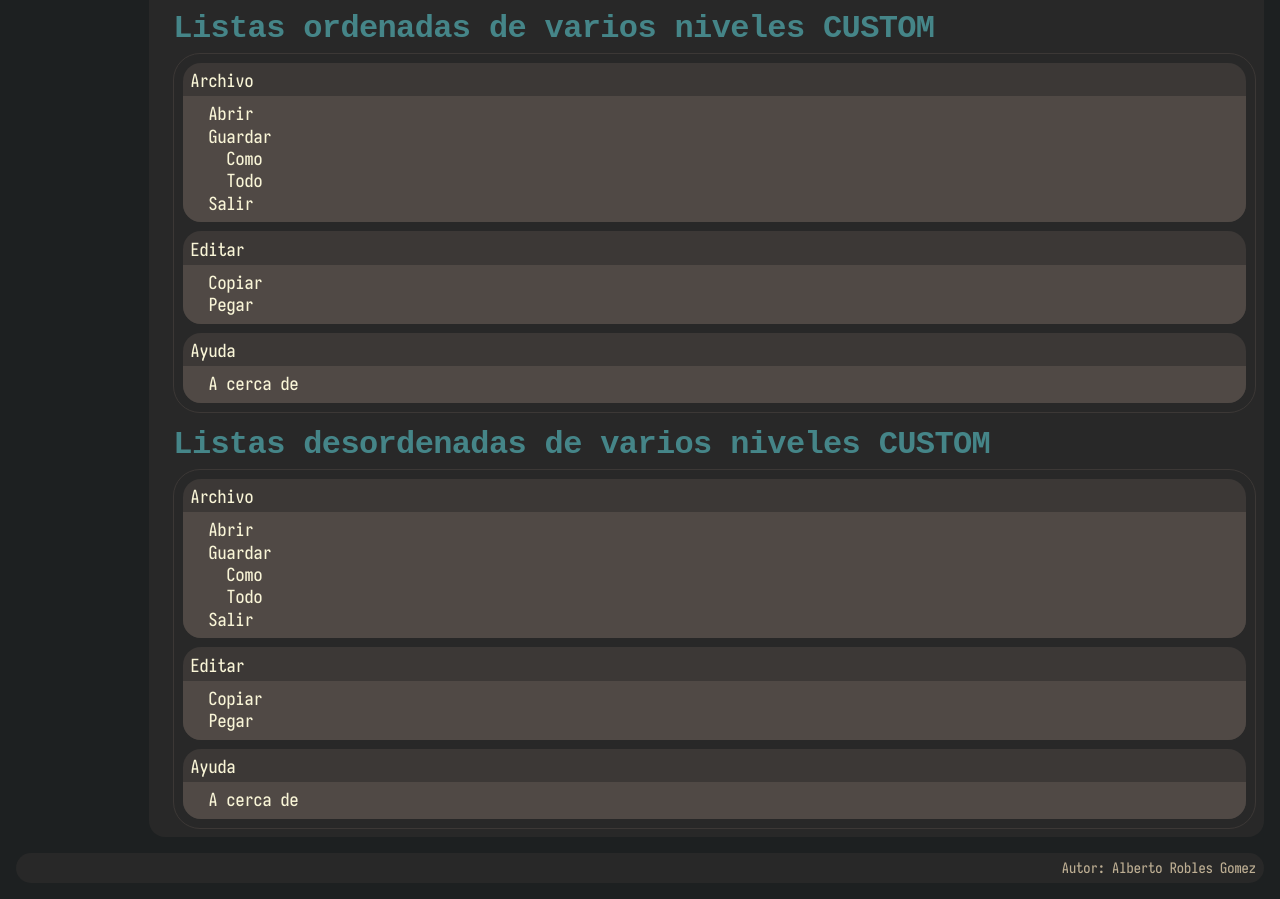
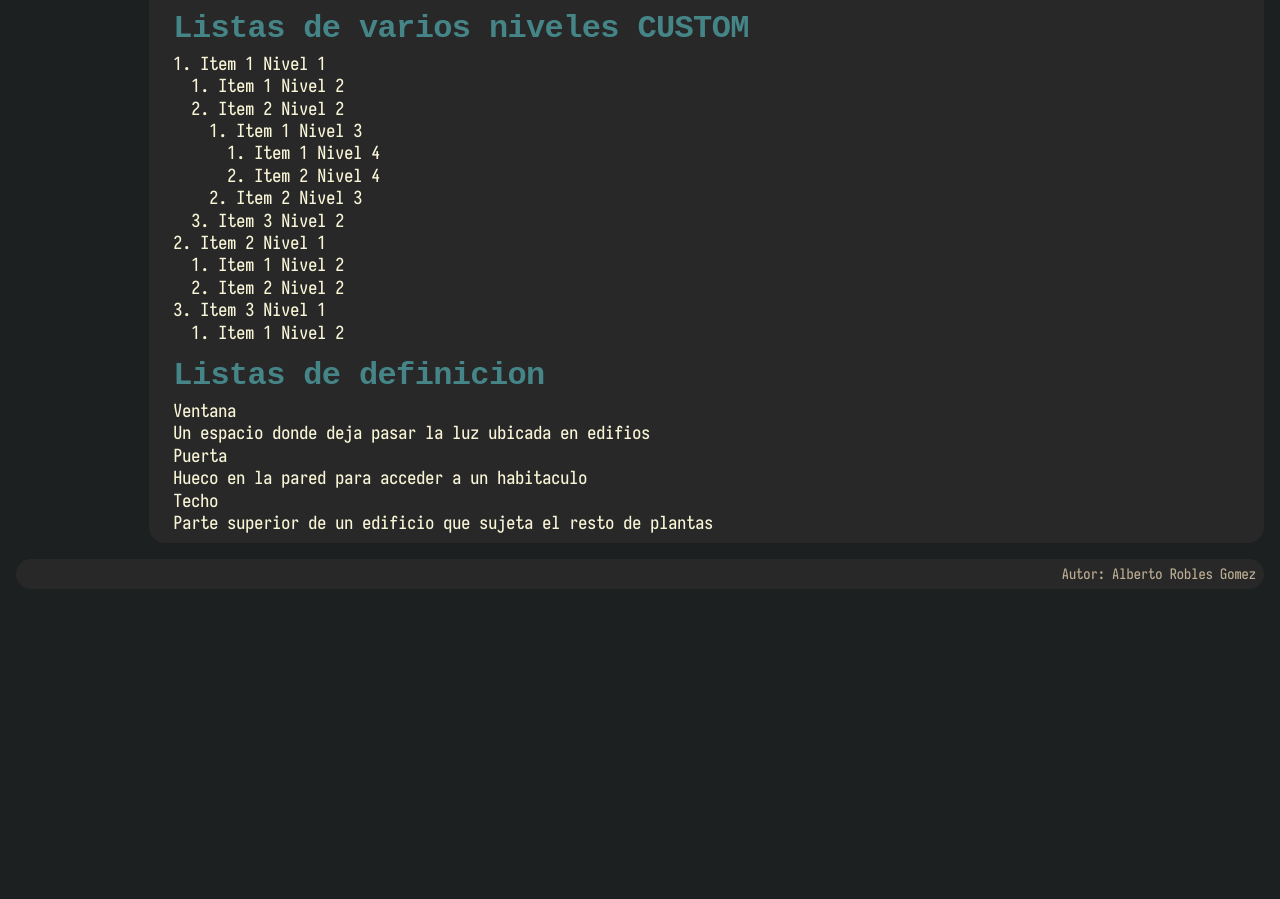
Before and after one commit to s1dam-azarquiel-2021/aru-primera-web, a plain HTML site: page listas.html in a window 1280 px wide. Shown: the part 1020-1919 px from the top of the page. After the commit the page ends 1625 px from the top, so only its background shows below. Drawn offline with Linux system fonts and the light colour scheme; a web font is replaced by a local one.

Commit message:
Fixing some html

```diff
--- a/listas.html
+++ b/listas.html
@@ -91,58 +91,46 @@
 					</ol>
 				</li>
 			</ol>
-			<h2>Listas ordenadas de varios niveles CUSTOM</h2>
-			<ol id="custom-ol">
-				<li>Archivo
+			<h2>Listas de varios niveles CUSTOM</h2>
+			<ol id="custom-list">
+				<li>Item 1 Nivel 1
 					<ol>
-						<li>Abrir</li>
-						<li>Guardar
+						<li>Item 1 Nivel 2</li>
+						<li>Item 2 Nivel 2
 							<ol>
-								<li>Como</li>
-								<li>Todo</li>
+								<li>Item 1 Nivel 3
+									<ol>
+										<li>Item 1 Nivel 4</li>
+										<li>Item 2 Nivel 4</li>
+									</ol>
+								</li>
+								<li>Item 2 Nivel 3</li>
 							</ol>
 						</li>
-						<li>Salir</li>
+						<li>Item 3 Nivel 2</li>
 					</ol>
 				</li>
-				<li>Editar
+				<li>Item 2 Nivel 1
 					<ol>
-						<li>Copiar</li>
-						<li>Pegar</li>
+						<li>Item 1 Nivel 2</li>
+						<li>Item 2 Nivel 2</li>
 					</ol>
 				</li>
-				<li>Ayuda
+				<li>Item 3 Nivel 1
 					<ol>
-						<li>A cerca de</li>
+						<li>Item 1 Nivel 2</li>
 					</ol>
 				</li>
 			</ol>
-			<h2>Listas desordenadas de varios niveles CUSTOM</h2>
-			<ul id="custom-ul">
-				<li>Archivo
-					<ul>
-						<li>Abrir</li>
-						<li>Guardar
-							<ul>
-								<li>Como</li>
-								<li>Todo</li>
-							</ul>
-						</li>
-						<li>Salir</li>
-					</ul>
-				</li>
-				<li>Editar
-					<ul>
-						<li>Copiar</li>
-						<li>Pegar</li>
-					</ul>
-				</li>
-				<li>Ayuda
-					<ul>
-						<li>A cerca de</li>
-					</ul>
-				</li>
-			</ul>
+			<h2>Listas de definicion</h2>
+			<dl>
+				<dt>Ventana</dt>
+				<dd>Un espacio donde deja pasar la luz ubicada en edifios</dd>
+				<dt>Puerta</dt>
+				<dd>Hueco en la pared para acceder a un habitaculo</dd>
+				<dt>Techo</dt>
+				<dd>Parte superior de un edificio que sujeta el resto de plantas</dd>
+			</dl>
 		</main>
 	</div>
 	<footer>
```
Also changed, not shown: formhtml5.html (+8 -4 lines), formularios.html (+8 -2 lines), parrafos.html (+30 -16 lines).
